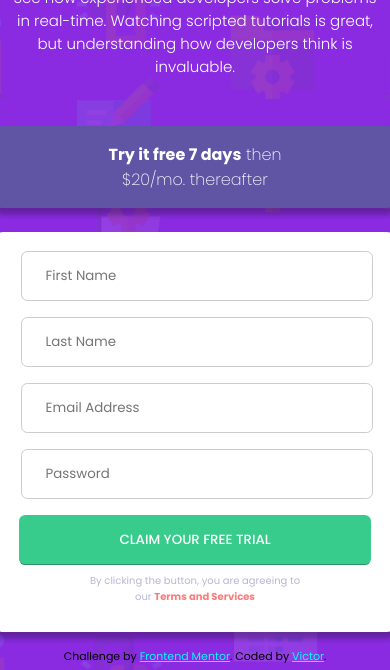
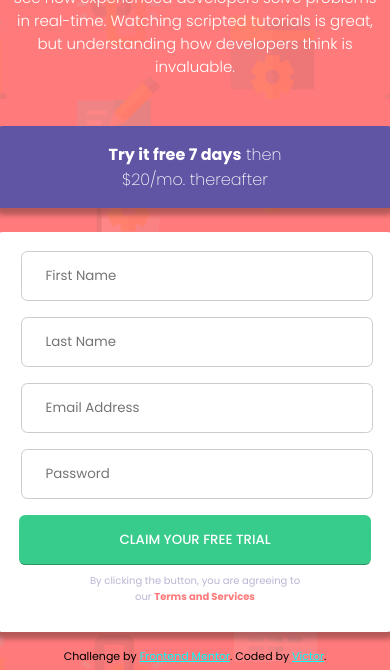
Before and after one commit to v1ct0rrrr/sign-up-form, a plain HTML site: page index.html in a window 390 px wide. Shown: the part 235-905 px from the top of the page. Drawn offline with Linux system fonts and the light colour scheme.

Commit message:
Update style.css

```diff
--- a/style.css
+++ b/style.css
@@ -154,7 +154,7 @@ form label a
 
 @media screen and (max-width:968px) {
     body{
-        background-color: blueviolet;
+        background-color: hsl(0, 100%, 74%);
         background-image: url(bg-intro-mobile.png);
         background-repeat: no-repeat;
         background-size: cover;
```
